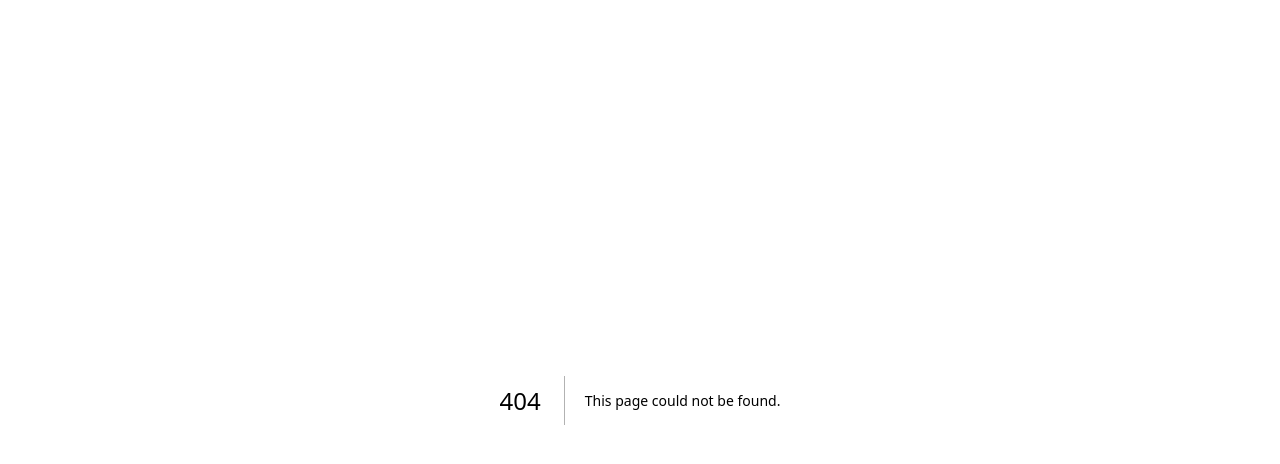
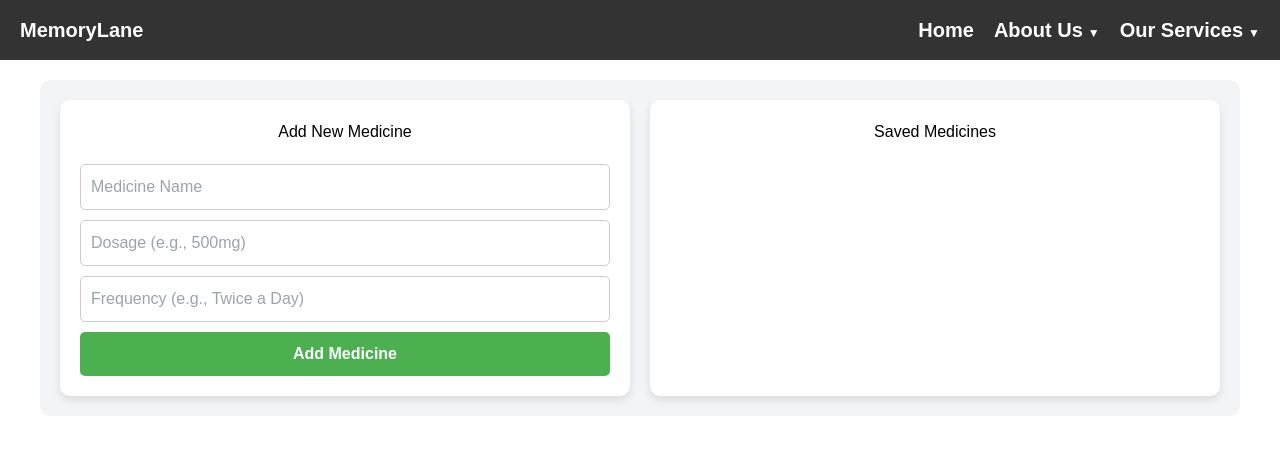
Before and after one commit to aroramrinaal/memorylane, a Next.js app: page /medtrackerpage in a window 1280 px wide. Before the commit this address had no page. Shown: the top 464 px of the page. Built offline with nearby package versions, Linux system fonts and the light colour scheme.

Commit message:
please work

```diff
--- /dev/null
+++ b/src/Components/MedTracker.tsx
@@ -0,0 +1,210 @@
+import React, { useState } from 'react';
+
+const styles: { [key: string]: React.CSSProperties } = {
+  container: {
+    display: 'flex',
+    justifyContent: 'space-between',
+    padding: '20px',
+    background: '#f3f4f6',
+    borderRadius: '10px',
+    maxWidth: '1200px',
+    margin: '20px auto',
+  },
+  leftPanel: {
+    flex: 1,
+    padding: '20px',
+    background: '#ffffff',
+    borderRadius: '10px',
+    marginRight: '10px',
+    boxShadow: '0 4px 8px rgba(0, 0, 0, 0.1)',
+  },
+  rightPanel: {
+    flex: 1,
+    padding: '20px',
+    background: '#ffffff',
+    borderRadius: '10px',
+    marginLeft: '10px',
+    boxShadow: '0 4px 8px rgba(0, 0, 0, 0.1)',
+  },
+  heading: {
+    textAlign: 'center',
+    marginBottom: '20px',
+    color: '#000000',
+  },
+  formContainer: {
+    display: 'flex',
+    flexDirection: 'column',
+    gap: '10px',
+    color: '#000000',
+  },
+  input: {
+    padding: '10px',
+    borderRadius: '5px',
+    border: '1px solid #ccc',
+    color: '#000000',
+  },
+  button: {
+    padding: '10px',
+    background: '#4caf50',
+    color: 'white',
+    borderRadius: '5px',
+    cursor: 'pointer',
+    border: 'none',
+    textAlign: 'center',
+    fontWeight: 'bold',
+  },
+  medicineList: {
+    listStyleType: 'none',
+    padding: 0,
+    marginTop: '20px',
+  },
+  medicineItem: {
+    background: '#e0f7fa',
+    padding: '10px',
+    margin: '5px 0',
+    borderRadius: '5px',
+    display: 'flex',
+    justifyContent: 'space-between',
+    alignItems: 'center',
+    color: '#000000',
+  },
+  checkboxContainer: {
+    display: 'flex',
+    alignItems: 'center',
+    gap: '10px',
+    cursor: 'pointer',
+  },
+  customCheckbox: {
+    width: '20px',
+    height: '20px',
+    borderRadius: '5px',
+    backgroundColor: '#ffffff',
+    border: '2px solid #4caf50',
+    display: 'inline-block',
+    position: 'relative',
+  },
+  checkedCheckbox: {
+    backgroundColor: '#4caf50',
+    border: '2px solid #4caf50',
+  },
+  checkmark: {
+    position: 'absolute',
+    top: '2px',
+    left: '5px',
+    width: '7px',
+    height: '12px',
+    border: 'solid white',
+    borderWidth: '0 2px 2px 0',
+    transform: 'rotate(45deg)',
+  },
+  deleteButton: {
+    background: '#f44336',
+    color: 'white',
+    border: 'none',
+    borderRadius: '5px',
+    padding: '5px 10px',
+    cursor: 'pointer',
+  },
+};
+
+interface Medicine {
+  name: string;
+  dosage: string;
+  frequency: string;
+  takenToday: boolean;
+}
+
+const MedTracker: React.FC = () => {
+  const [medicines, setMedicines] = useState<Medicine[]>([]);
+  const [name, setName] = useState('');
+  const [dosage, setDosage] = useState('');
+  const [frequency, setFrequency] = useState('');
+
+  const addMedicine = () => {
+    if (name && dosage && frequency) {
+      const newMedicine: Medicine = { name, dosage, frequency, takenToday: false };
+      setMedicines([...medicines, newMedicine]);
+      setName('');
+      setDosage('');
+      setFrequency('');
+    }
+  };
+
+  const toggleTakenToday = (index: number) => {
+    const updatedMedicines = [...medicines];
+    updatedMedicines[index].takenToday = !updatedMedicines[index].takenToday;
+    setMedicines(updatedMedicines);
+  };
+
+  const deleteMedicine = (index: number) => {
+    const updatedMedicines = medicines.filter((_, i) => i !== index);
+    setMedicines(updatedMedicines);
+  };
+
+  return (
+    <div style={styles.container}>
+      {/* Left Panel for Input Form */}
+      <div style={styles.leftPanel}>
+        <h2 style={styles.heading}>Add New Medicine</h2>
+        <div style={styles.formContainer}>
+          <input
+            style={styles.input}
+            type="text"
+            placeholder="Medicine Name"
+            value={name}
+            onChange={(e) => setName(e.target.value)}
+          />
+          <input
+            style={styles.input}
+            type="text"
+            placeholder="Dosage (e.g., 500mg)"
+            value={dosage}
+            onChange={(e) => setDosage(e.target.value)}
+          />
+          <input
+            style={styles.input}
+            type="text"
+            placeholder="Frequency (e.g., Twice a Day)"
+            value={frequency}
+            onChange={(e) => setFrequency(e.target.value)}
+          />
+          <button style={styles.button} onClick={addMedicine}>
+            Add Medicine
+          </button>
+        </div>
+      </div>
+
+      {/* Right Panel for Displaying Medicines */}
+      <div style={styles.rightPanel}>
+        <h2 style={styles.heading}>Saved Medicines</h2>
+        <ul style={styles.medicineList}>
+          {medicines.map((medicine, index) => (
+            <li key={index} style={styles.medicineItem}>
+              <div>
+                <strong>{medicine.name}</strong> - {medicine.dosage} ({medicine.frequency})
+              </div>
+              <div style={styles.checkboxContainer}>
+                {/* Custom Checkbox for "Taken Today" */}
+                <div
+                  style={{
+                    ...styles.customCheckbox,
+                    ...(medicine.takenToday ? styles.checkedCheckbox : {}),
+                  }}
+                  onClick={() => toggleTakenToday(index)}
+                >
+                  {medicine.takenToday && <div style={styles.checkmark}></div>}
+                </div>
+                <span>Taken Today</span>
+                <button style={styles.deleteButton} onClick={() => deleteMedicine(index)}>
+                  Delete
+                </button>
+              </div>
+            </li>
+          ))}
+        </ul>
+      </div>
+    </div>
+  );
+};
+
+export default MedTracker;
--- a/src/Components/NavBar.tsx
+++ b/src/Components/NavBar.tsx
@@ -1,4 +1,5 @@
 import React, { useState } from 'react';
+import Link from 'next/link';
 
 const styles: { [key: string]: React.CSSProperties } = {
   navBar: {
@@ -28,18 +29,10 @@ const styles: { [key: string]: React.CSSProperties } = {
   navItem: {
     position: 'relative',
     cursor: 'pointer',
-    display: 'flex',
-    alignItems: 'center',
   },
   navLink: {
     textDecoration: 'none',
     color: 'white',
-    display: 'flex',
-    alignItems: 'center',
-  },
-  dropdownIcon: {
-    marginLeft: '5px',
-    fontSize: '12px',
   },
   dropdownMenu: {
     display: 'none',
@@ -52,7 +45,6 @@ const styles: { [key: string]: React.CSSProperties } = {
     listStyleType: 'none',
     textAlign: 'left',
     minWidth: '150px',
-    right: 0, // Align dropdown to the right to prevent overflow
   },
   dropdownItem: {
     padding: '10px 15px',
@@ -60,6 +52,10 @@ const styles: { [key: string]: React.CSSProperties } = {
   },
   dropdownItemHover: {
     backgroundColor: '#555',
+  },
+  dropdownIcon: {
+    marginLeft: '5px',
+    fontSize: '12px',
   },
 };
 
@@ -77,9 +73,9 @@ const NavBar: React.FC = () => {
         </a>
         <ul style={styles.navLinks}>
           <li style={styles.navItem}>
-            <a href="/" style={styles.navLink}>
+            <Link href="/" style={styles.navLink}>
               Home
-            </a>
+            </Link>
           </li>
           <li
             style={styles.navItem}
@@ -88,17 +84,19 @@ const NavBar: React.FC = () => {
           >
             <span style={styles.navLink}>
               About Us
-              {/* Add a small dropdown arrow icon */}
               <span style={styles.dropdownIcon}>▼</span>
             </span>
             <ul
               style={{
                 ...styles.dropdownMenu,
                 display: visibleDropdown === 'about' ? 'block' : 'none',
-                right: '-10px', // Adjust the dropdown to the left to prevent overflow
               }}
             >
-              <li style={styles.dropdownItem}>Our Mission</li>
+              <li style={styles.dropdownItem}>
+                <Link href="/ourmission" passHref>
+                  <span>Our Mission</span>
+                </Link>
+              </li>
               <li style={styles.dropdownItem}>Our Team</li>
               <li style={styles.dropdownItem}>History</li>
             </ul>
@@ -110,19 +108,27 @@ const NavBar: React.FC = () => {
           >
             <span style={styles.navLink}>
               Our Services
-              {/* Add a small dropdown arrow icon */}
               <span style={styles.dropdownIcon}>▼</span>
             </span>
             <ul
               style={{
                 ...styles.dropdownMenu,
                 display: visibleDropdown === 'services' ? 'block' : 'none',
-                right: '-10px', // Adjust the dropdown to the left to fit inside the container
               }}
             >
               <li style={styles.dropdownItem}>24/7 Support</li>
               <li style={styles.dropdownItem}>Consultation</li>
               <li style={styles.dropdownItem}>Care Plans</li>
+              <li style={styles.dropdownItem}>
+                <Link href="/Emergency/contacts" passHref>
+                  <span>Emergency Contacts</span>
+                </Link>
+              </li>
+              <li style={styles.dropdownItem}>
+                <Link href="/medtrackerpage" passHref>
+                  <span>Medicine Tracker</span>
+                </Link>
+              </li>
             </ul>
           </li>
         </ul>
--- /dev/null
+++ b/src/pages/medtrackerpage.tsx
@@ -0,0 +1,19 @@
+// src/pages/medtrackerpage.tsx
+
+import React from 'react';
+import NavBar from '@/Components/NavBar'; // Import NavBar component
+import MedTracker from '@/Components/MedTracker'; // Import the MedTracker component
+
+const MedTrackerPage: React.FC = () => {
+  return (
+    <>
+      {/* Render the NavBar at the top */}
+      <NavBar />
+
+      {/* Render the MedTracker component */}
+      <MedTracker />
+    </>
+  );
+};
+
+export default MedTrackerPage;
--- /dev/null
+++ b/src/pages/ourmission.tsx
@@ -0,0 +1,60 @@
+import React from 'react';
+import NavBar from '@/Components/NavBar'; // Import the NavBar component
+
+const styles: { [key: string]: React.CSSProperties } = {
+  container: {
+    display: 'flex',
+    flexDirection: 'column',
+    justifyContent: 'center',
+    alignItems: 'center',
+    padding: '40px',
+    margin: '0 auto',
+    maxWidth: '800px',
+    textAlign: 'center',
+    backgroundColor: '#ffffff', // Set the background color to white
+    borderRadius: '10px',
+    boxShadow: '0 4px 12px rgba(0, 0, 0, 0.1)', // Light shadow for depth
+  },
+  heading: {
+    fontSize: '32px',
+    fontWeight: 'bold',
+    marginBottom: '20px',
+    color: '#000000', // Set text color to black
+  },
+  missionText: {
+    fontSize: '18px',
+    lineHeight: '1.6',
+    marginBottom: '30px',
+    color: '#000000', // Set text color to black
+  },
+  catchPhrase: {
+    fontSize: '24px',
+    fontStyle: 'italic',
+    color: '#000000', // Set text color to black
+    fontWeight: '600',
+  },
+  pageWrapper: {
+    backgroundColor: '#ffffff', // Set the background color to white for the entire page
+    padding: '20px',
+    minHeight: '100vh',
+  },
+};
+
+const OurMission: React.FC = () => {
+  return (
+    <div style={styles.pageWrapper}>
+      <NavBar />
+      <div style={styles.container}>
+        <h1 style={styles.heading}>Our Mission</h1>
+        <p style={styles.missionText}>
+          At MemoryLane, we believe in providing support and resources for dementia patients and their families to help preserve the precious memories of the past and make daily living easier. Our mission is to empower caregivers and patients alike by offering thoughtful solutions, while fostering a compassionate community.
+        </p>
+        <p style={styles.catchPhrase}>
+          "Preserving yesterday, supporting today."
+        </p>
+      </div>
+    </div>
+  );
+};
+
+export default OurMission;
```
